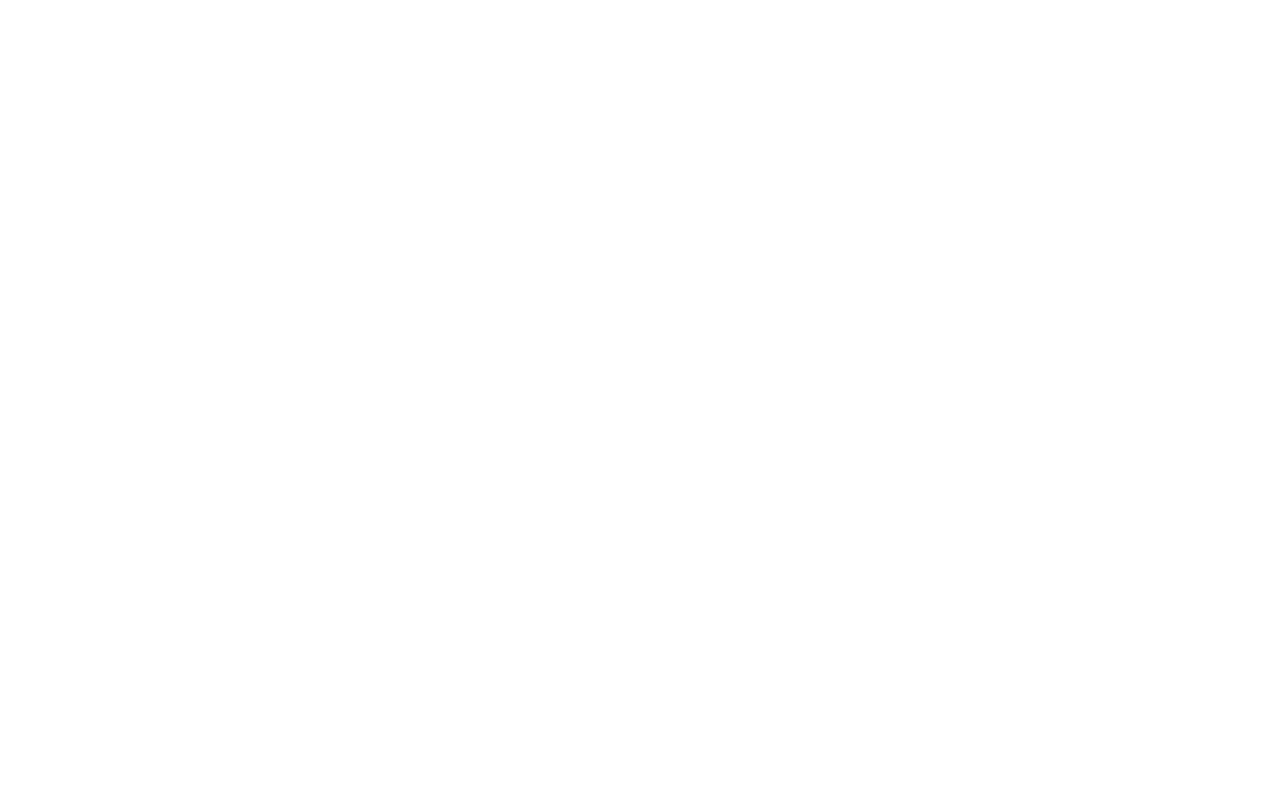
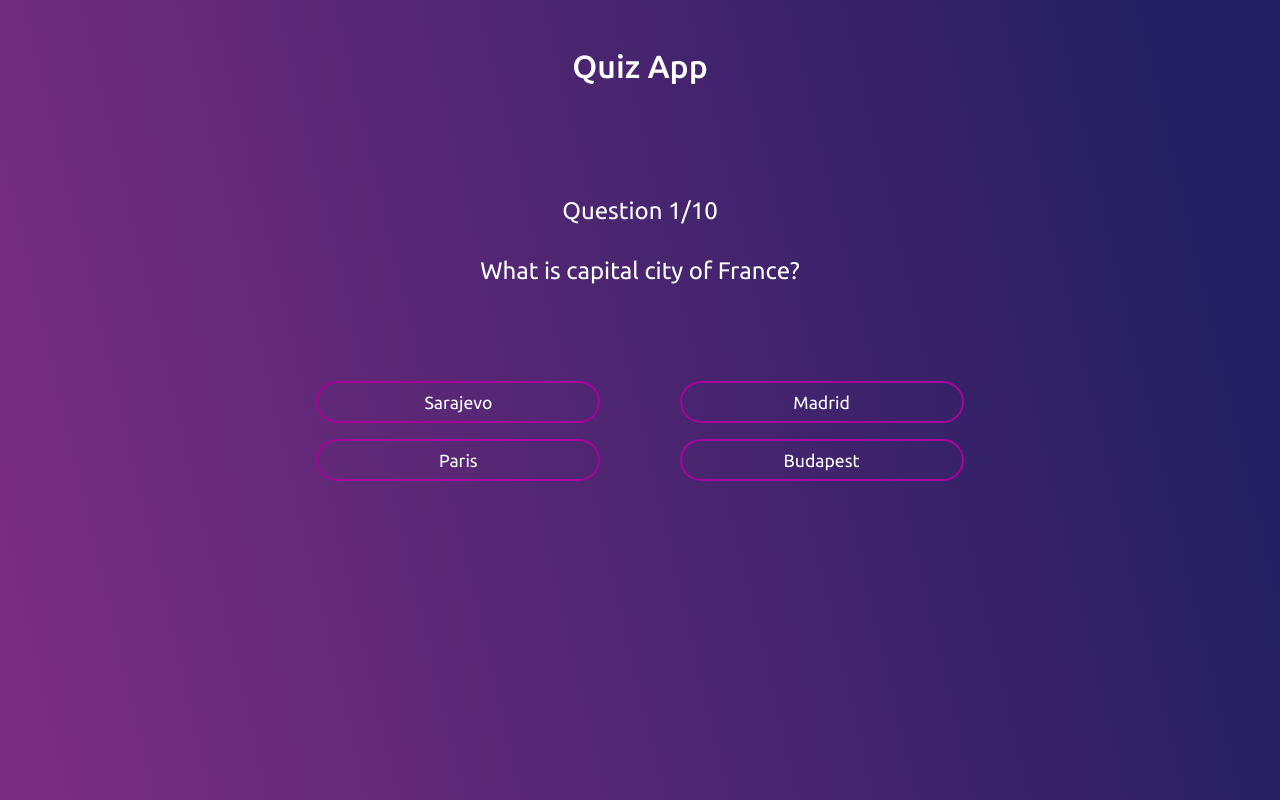
Before and after one commit to MirnesZahirovic/react-quiz-app, a React (Create React App) app: page / in a window 1280 px wide. Built offline with nearby package versions, Linux system fonts and the light colour scheme.

Commit message:
In this commit I created main elements of app like heading, question number, question and answers.

```diff
--- a/public/index.html
+++ b/public/index.html
@@ -15,6 +15,12 @@
       user's mobile device or desktop. See https://developers.google.com/web/fundamentals/web-app-manifest/
     -->
     <link rel="manifest" href="%PUBLIC_URL%/manifest.json" />
+    <link rel="preconnect" href="https://fonts.googleapis.com" />
+    <link rel="preconnect" href="https://fonts.gstatic.com" crossorigin />
+    <link
+      href="https://fonts.googleapis.com/css2?family=Ubuntu:wght@300;400;500;700&display=swap"
+      rel="stylesheet"
+    />
     <!--
       Notice the use of %PUBLIC_URL% in the tags above.
       It will be replaced with the URL of the `public` folder during the build.
--- a/src/App.js
+++ b/src/App.js
@@ -1,5 +1,28 @@
+import classes from "./App.module.css";
+import Answers from "./components/Answers";
+import Question from "./components/Question";
+
+const questions = [
+  {
+    question: "What is capital city of France?",
+    answers: [
+      { id: "a1", answer: "Sarajevo", correct: false },
+      { id: "a2", answer: "Madrid", correct: false },
+      { id: "a3", answer: "Paris", correct: true },
+      { id: "a4", answer: "Budapest", correct: false },
+    ],
+  },
+];
+
 function App() {
-  return <div className="App"></div>;
+  return (
+    <div className={classes.app}>
+      <div className={classes.logo}>Quiz App</div>
+      <div className={classes.questionNumber}>Question 1/10</div>
+      <Question question={questions[0]} />
+      <Answers question={questions[0]} />
+    </div>
+  );
 }
 
 export default App;
--- /dev/null
+++ b/src/App.module.css
@@ -0,0 +1,21 @@
+.app {
+  padding: 3rem;
+  display: flex;
+  flex-direction: column;
+  gap: 2rem;
+  justify-content: flex-start;
+  align-items: center;
+  min-height: 100vh;
+}
+
+.logo {
+  font-size: 2rem;
+  color: white;
+  font-weight: 500;
+  margin-bottom: 5rem;
+}
+
+.questionNumber {
+  color: white;
+  font-size: 1.5rem;
+}
--- /dev/null
+++ b/src/components/Answer.jsx
@@ -0,0 +1,9 @@
+import classes from "./Answer.module.css";
+
+import React from "react";
+
+function Answer(props) {
+  return <div className={classes.answer}>{props.answer.answer}</div>;
+}
+
+export default Answer;
--- /dev/null
+++ b/src/components/Answer.module.css
@@ -0,0 +1,24 @@
+.answer {
+  display: flex;
+  justify-content: center;
+  align-items: center;
+  padding: 0.6rem 3rem;
+  border-radius: 100px;
+  border: 2px solid rgb(170, 0, 156);
+  color: white;
+  font-size: 1.1rem;
+  width: 40%;
+  text-align: center;
+}
+
+.answer:hover {
+  background-color: rgba(255, 255, 255, 0.192);
+  cursor: pointer;
+  transition: 300ms;
+}
+
+@media screen and (max-width: 500px) {
+  .answer {
+    width: 100%;
+  }
+}
--- /dev/null
+++ b/src/components/Answers.jsx
@@ -0,0 +1,16 @@
+import classes from "./Answers.module.css";
+
+import React from "react";
+import Answer from "./Answer";
+
+function Answers(props) {
+  return (
+    <div className={classes.answers}>
+      {props.question.answers.map((answer) => (
+        <Answer answer={answer} key={answer.id} />
+      ))}
+    </div>
+  );
+}
+
+export default Answers;
--- /dev/null
+++ b/src/components/Answers.module.css
@@ -0,0 +1,14 @@
+.answers {
+  display: flex;
+  justify-content: space-around;
+  gap: 1rem;
+  flex-wrap: wrap;
+  width: 60%;
+  margin-top: 4rem;
+}
+
+@media screen and (max-width: 500px) {
+  .answers {
+    width: 100%;
+  }
+}
--- /dev/null
+++ b/src/components/Question.jsx
@@ -0,0 +1,7 @@
+import classes from "./Question.module.css";
+
+function Question(props) {
+  return <div className={classes.question}>{props.question.question}</div>;
+}
+
+export default Question;
--- /dev/null
+++ b/src/components/Question.module.css
@@ -0,0 +1,6 @@
+.question {
+  color: white;
+  font-size: 1.5rem;
+  font-weight: 400;
+  text-align: center;
+}
--- a/src/index.css
+++ b/src/index.css
@@ -1,13 +1,25 @@
+* {
+  padding: 0;
+  margin: 0;
+  box-sizing: border-box;
+  font-family: "Ubuntu";
+}
+
 body {
   margin: 0;
-  font-family: -apple-system, BlinkMacSystemFont, 'Segoe UI', 'Roboto', 'Oxygen',
-    'Ubuntu', 'Cantarell', 'Fira Sans', 'Droid Sans', 'Helvetica Neue',
+  font-family: -apple-system, BlinkMacSystemFont, "Segoe UI", "Roboto", "Oxygen",
+    "Ubuntu", "Cantarell", "Fira Sans", "Droid Sans", "Helvetica Neue",
     sans-serif;
   -webkit-font-smoothing: antialiased;
   -moz-osx-font-smoothing: grayscale;
+  background: linear-gradient(
+    76.8deg,
+    rgb(121, 45, 129) 3.6%,
+    rgb(36, 31, 98) 90.4%
+  );
 }
 
 code {
-  font-family: source-code-pro, Menlo, Monaco, Consolas, 'Courier New',
+  font-family: source-code-pro, Menlo, Monaco, Consolas, "Courier New",
     monospace;
 }
```
